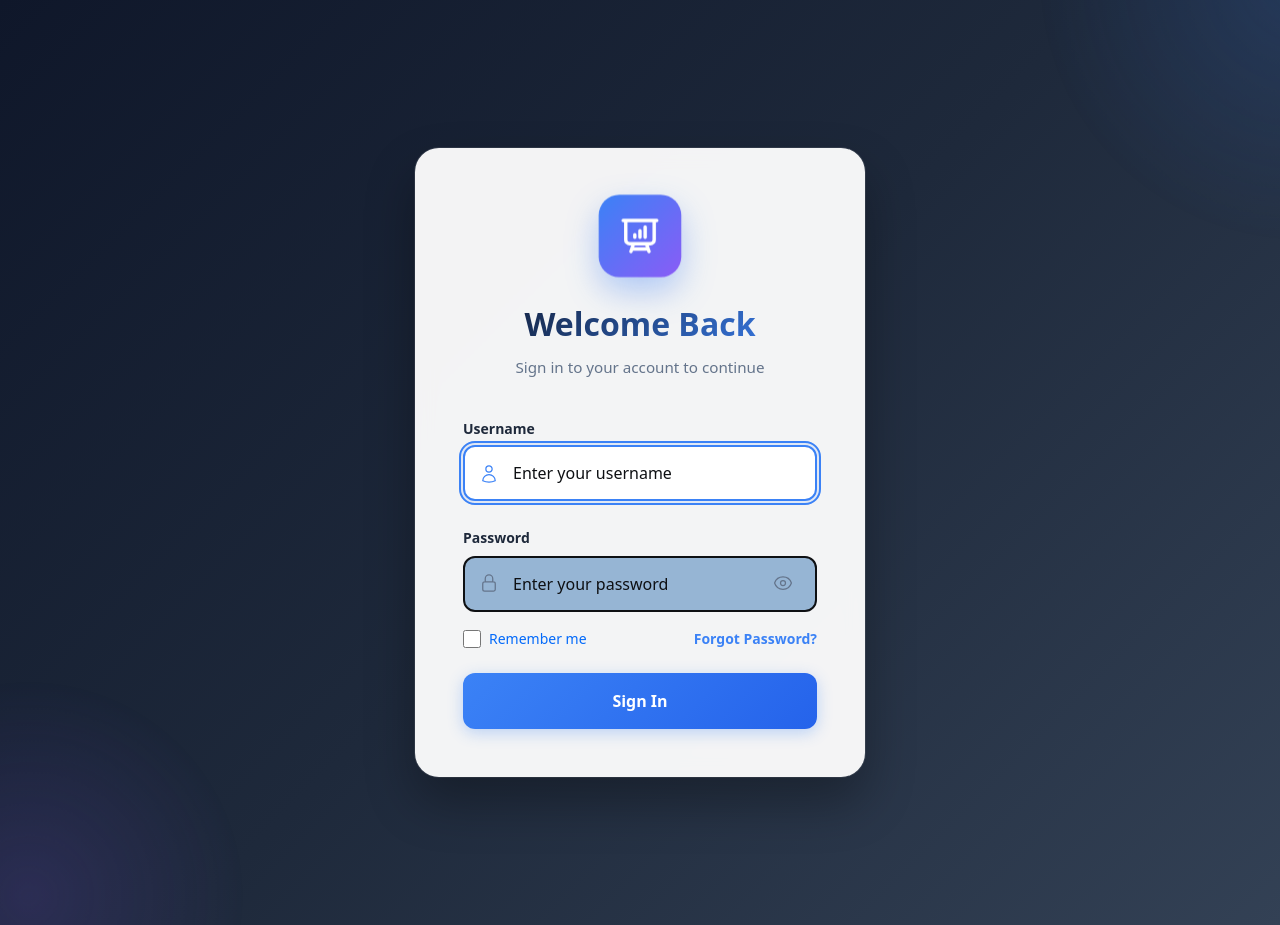
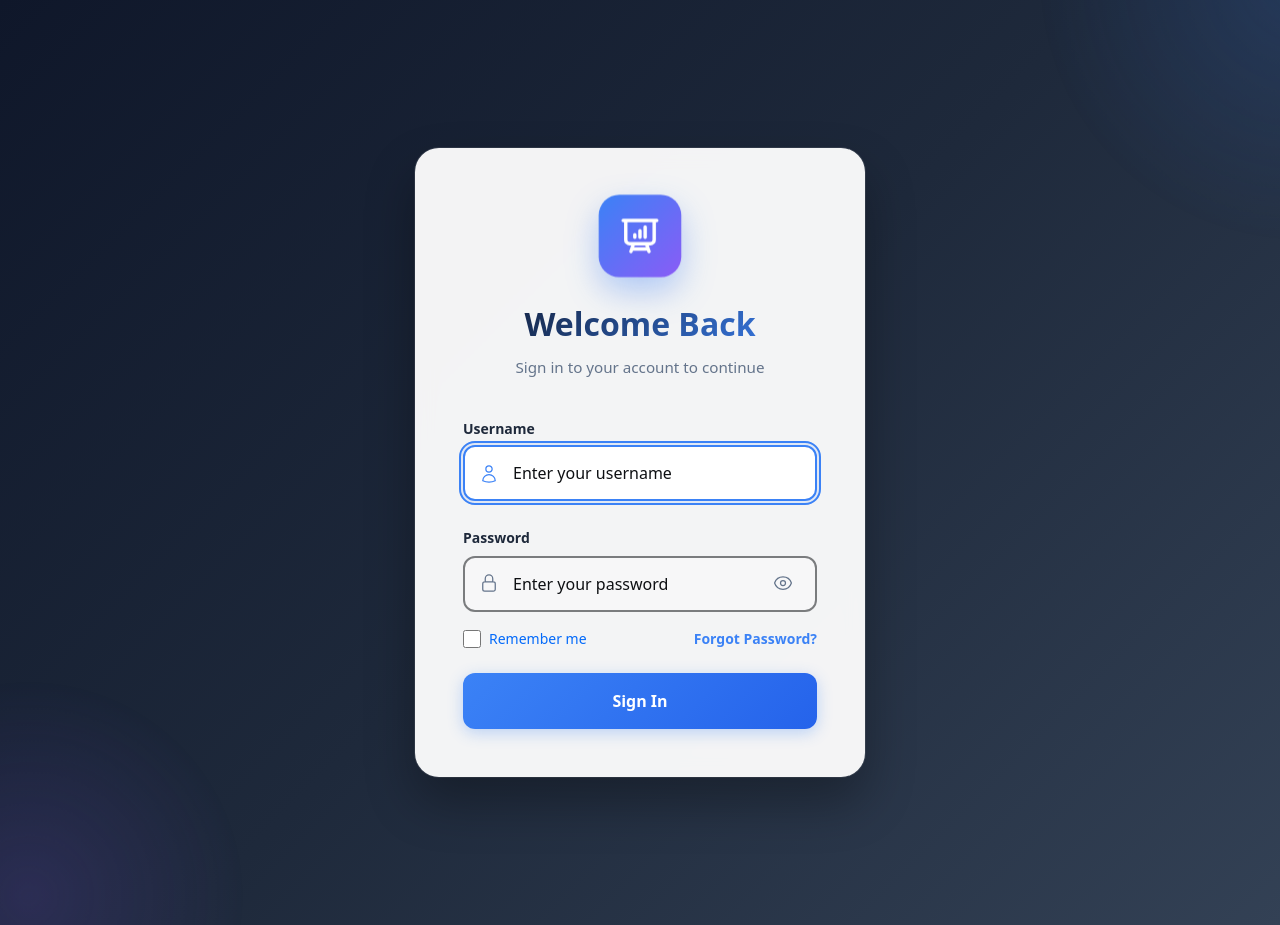
Before and after one commit to emanqarooni/KPI_Task_Management, a Django app: template kpi/main_app/templates/registration/login.html in a window 1280 px wide. Run offline with Django 3.2, Linux system fonts and the light colour scheme; the template is opened without the code that fills it, so the values that code supplies are empty; style sheets or scripts are compiled from the project's sources.

Commit message:
fixed css again:)

```diff
--- a/kpi/main_app/static/css/auth.css
+++ b/kpi/main_app/static/css/auth.css
@@ -171,10 +171,10 @@
   padding: 0.875rem 1rem;
   padding-left: 3rem;
   font-size: 1rem;
-  border: 2px solid #0e1013;
+  border: 2px solid #7a7c7e;
   border-radius: 0.75rem;
-  background-color: #96b5d4;
-  color: #fcfdff;
+  background-color: #f7f7f8;
+  color: #000000;
   transition: all 0.3s ease;
   outline: none;
 }
@@ -729,13 +729,11 @@
   line-height: 1.5;
   border: 2px solid #e2e8f0;
   border-radius: 0.75rem;
-  background-color: #a4c8ea;
-  color: #0d0d0d;
+  background-color: #f8fafc;
+  color: #0f172a;
   transition: all 0.3s ease;
   outline: none;
   box-sizing: border-box;
-
-
 }
 
 .password-form-group input:focus {
@@ -743,7 +741,6 @@
   background-color: white;
   box-shadow: 0 0 0 4px rgba(59, 130, 246, 0.1);
   transform: translateY(-2px);
-  color: white;
 }
 
 .password-form-group input::placeholder {
@@ -754,7 +751,7 @@
 .password-input-icon {
   position: absolute;
   left: 1rem;
-  top: 55%;
+  top: 45px;
   color: #64748b;
   width: 1.25rem;
   height: 1.25rem;
```
